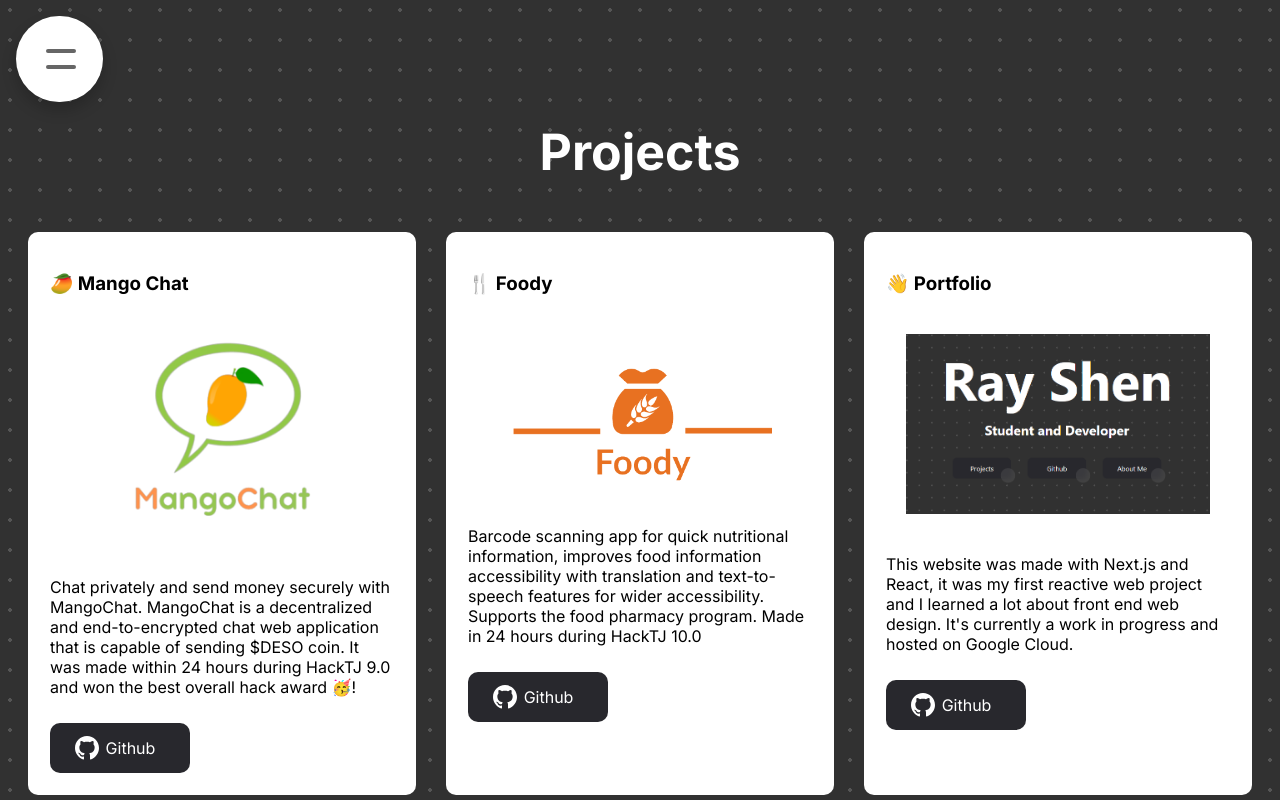
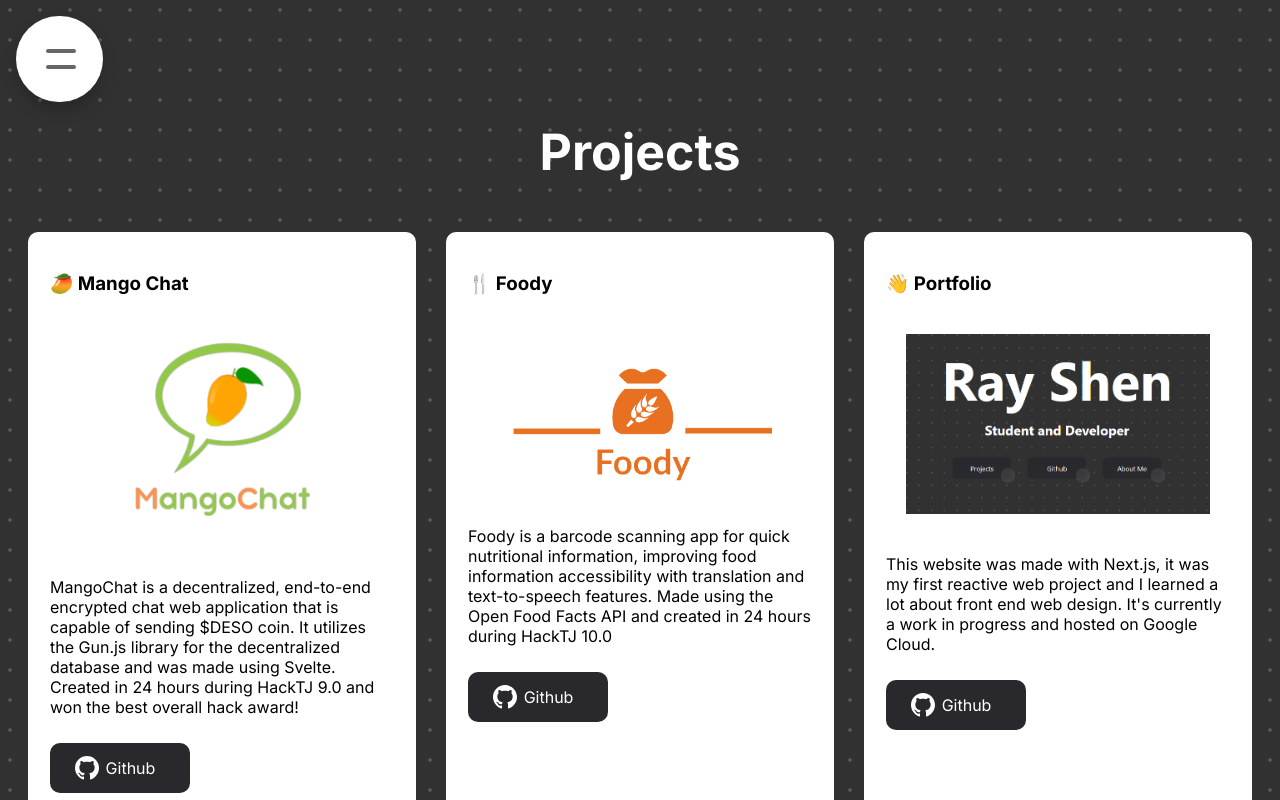
Before and after one commit to ray-shen-me/portfolio, a Next.js app: page /project in a window 1280 px wide. Shown: the top 800 px of the page. Built offline with nearby package versions, Linux system fonts and the light colour scheme.

Commit message:
updated project info

```diff
--- a/pages/index.js
+++ b/pages/index.js
@@ -14,7 +14,7 @@
           <title>Ray Shen</title>
           <link rel="icon" type="image/x-icon" href="/public/favicon.ico"></link>
         </Head>
-
+      <div className="animate_animated animate__fadeIn">
         <main className={inter.className}>
           <div className={nav.navbtn}>
             <div className={nav.nav}>
@@ -37,6 +37,7 @@
             <Link href="/aboutme" className={nav.under}><button className={styles.buttons}><img src="aboutme.svg" className={styles.icon}></img>About Me</button></Link>
           </div>
         </main>
+      </div>
 
 
       <style jsx>{`
--- a/pages/project.js
+++ b/pages/project.js
@@ -14,19 +14,19 @@
     {
       title: ' 🥭 Mango Chat',
       image: './mangochat.png',
-      text: 'Chat privately and send money securely with MangoChat. MangoChat is a decentralized and end-to-encrypted chat web application that is capable of sending $DESO coin. It was made within 24 hours during HackTJ 9.0 and won the best overall hack award 🥳!',
+      text: 'MangoChat is a decentralized, end-to-end encrypted chat web application that is capable of sending $DESO coin. It utilizes the Gun.js library for the decentralized database and was made using Svelte. Created in 24 hours during HackTJ 9.0 and won the best overall hack award!',
       github: 'https://github.com/notken12/mangochat',
     },
     {
       title: ' 🍴 Foody',
       image: './Foody-logos_transparent.png',
-      text: 'Barcode scanning app for quick nutritional information, improves food information accessibility with translation and text-to-speech features for wider accessibility. Supports the food pharmacy program. Made in 24 hours during HackTJ 10.0',
+      text: 'Foody is a barcode scanning app for quick nutritional information, improving food information accessibility with translation and text-to-speech features. Made using the Open Food Facts API and created in 24 hours during HackTJ 10.0',
       github: 'https://github.com/rayyshen/foody'
     },
     {
       title: ' 👋 Portfolio',
       image: './portfolio.png',
-      text: 'This website was made with Next.js and React, it was my first reactive web project and I learned a lot about front end web design. It\'s currently a work in progress and hosted on Google Cloud.',
+      text: 'This website was made with Next.js, it was my first reactive web project and I learned a lot about front end web design. It\'s currently a work in progress and hosted on Google Cloud.',
       github: 'https://github.com/ray-shen-me/portfolio'
     }
   ])
```
Lines whose indentation alone changed are shown as unchanged.
